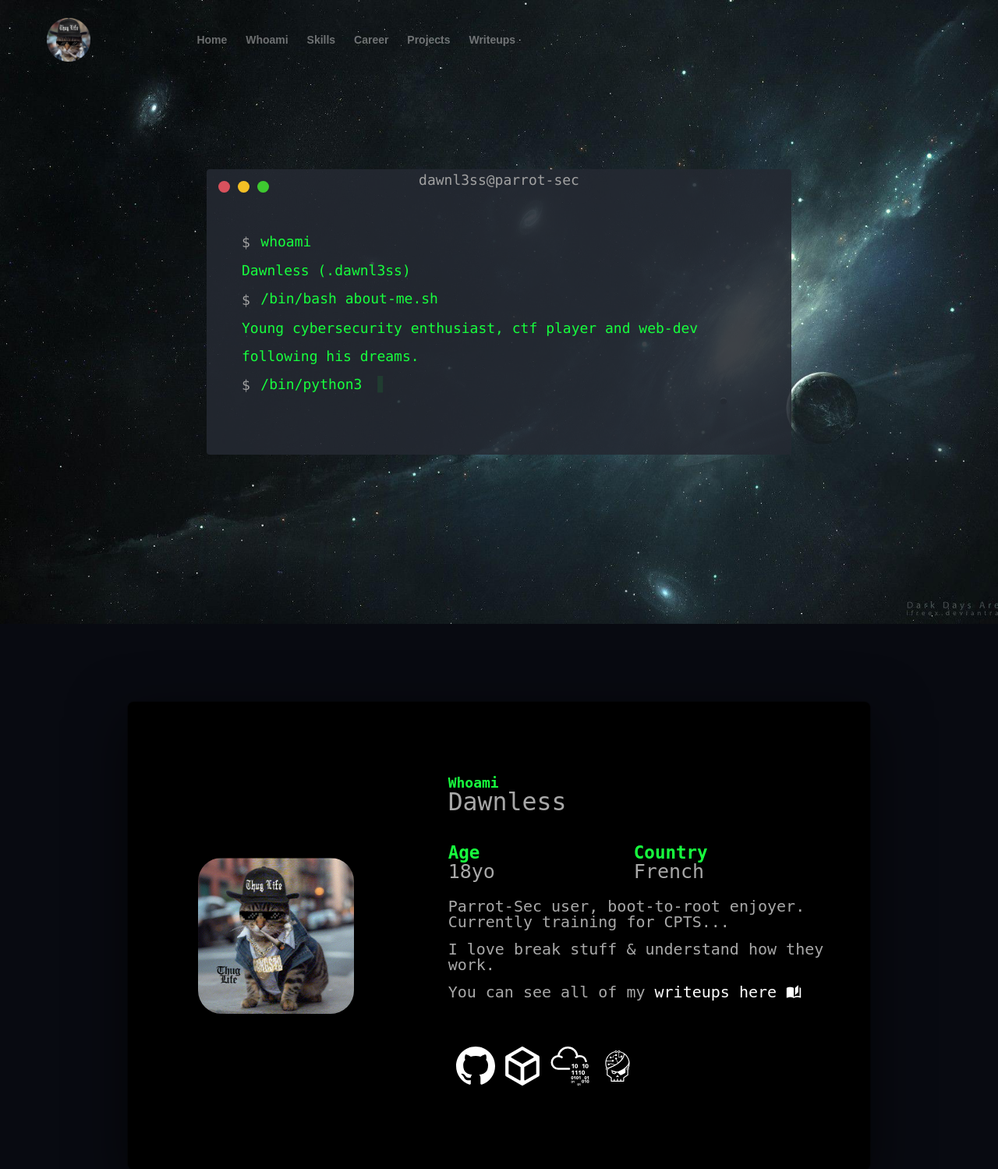
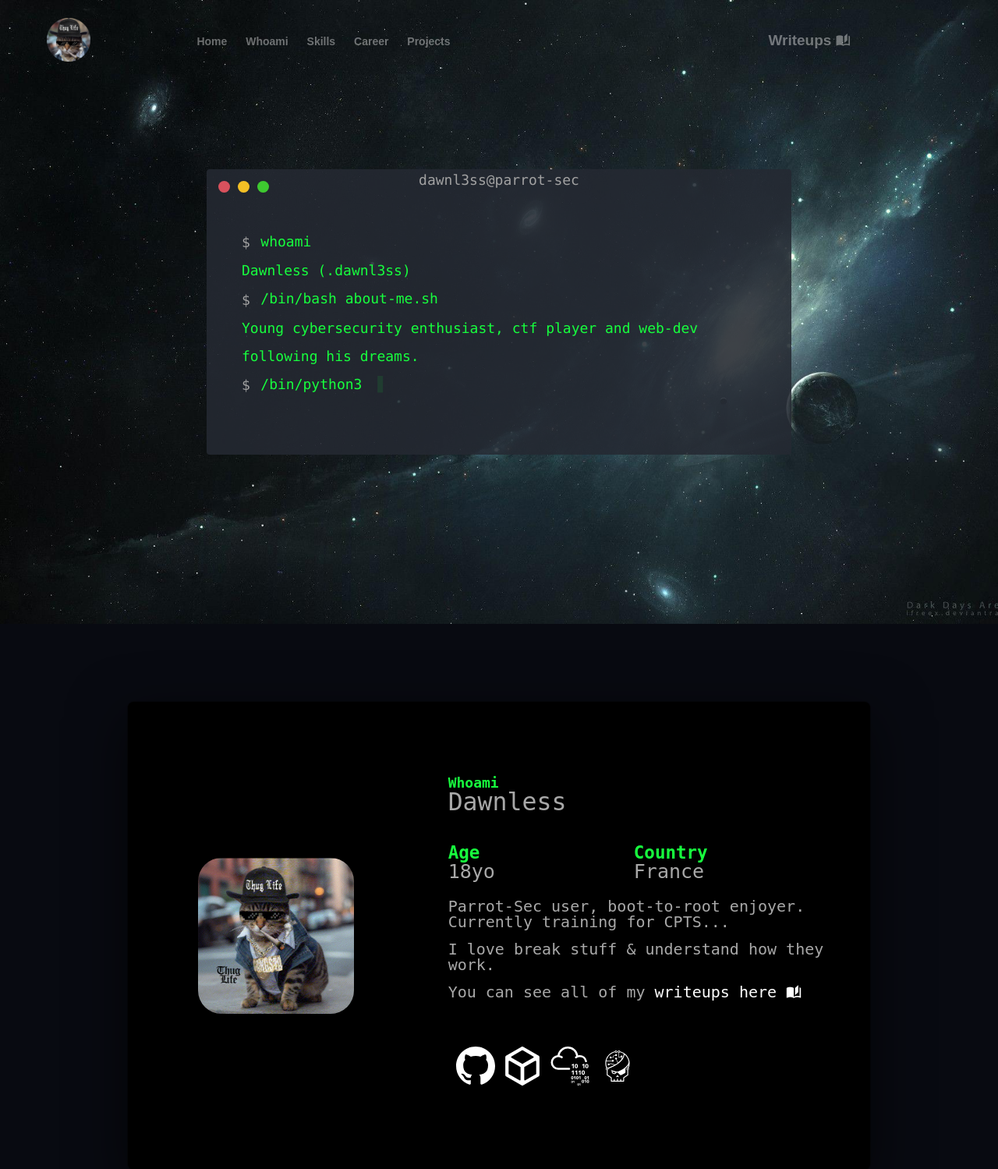
Before and after one commit to dawnl3ss/dawnl3ss.github.io, a PHP site: page / in a window 1280 px wide. Shown: the top 1499 px of the page at 78% size. Run offline with PHP 8.4, Linux system fonts and the light colour scheme.

Commit message:
update [3.4.2] : change navbar

```diff
--- a/assets/css/index.css
+++ b/assets/css/index.css
@@ -168,11 +168,13 @@ section {
 
 .header-nav a {
     color: rgba(255, 255, 255, 0.4);
+    transition: 0.1s ease;
 }
 
 .header-nav a:hover,
 .header-nav a:focus {
     color: #ffffff !important;
+    transition: 0.2s ease;
 }
 
 .header-nav li {
@@ -485,7 +487,7 @@ a {
 
 .row {
     width: 89%;
-    max-width: 1200px;
+    max-width: 1250px;
     margin: 0 auto;
     display: -ms-flexbox;
     display: -webkit-box;
@@ -1078,3 +1080,19 @@ a {
         font-size: 1.5rem;
     }
 }
+
+.nav-wu-icon {
+    color: #FFFFFF66;
+    margin-left: 30vw;
+    font-size: 19px;
+}
+
+.nav-wu-icon:hover {
+    color: white;
+}
+
+@media screen and (max-width:600px){
+    .nav-wu-icon {
+        margin-left: 0vw;
+    }
+}
--- a/index.html
+++ b/index.html
@@ -36,7 +36,7 @@
                         <li><a class="smoothscroll" href="#skills"> Skills </a></li>
                         <li><a class="smoothscroll" href="#career"> Career </a></li>
                         <li><a class="smoothscroll" href="#projects"> Projects </a></li>
-                        <li><a href="./writeups"> Writeups </a></li>
+                        <li><a class="nav-wu-icon" href="./writeups"> Writeups <i class="mdi mdi-book-open-page-variant"></i></a></li>
                     </ul>
                 </nav>
             </div>
@@ -70,7 +70,7 @@
                         </div>
                         <div class="item">
                             <span class="label"> Country </span>
-                            <span class="value"> French </span>
+                            <span class="value"> France </span>
                         </div>
                     </div>
                     <div class="skills">
```
